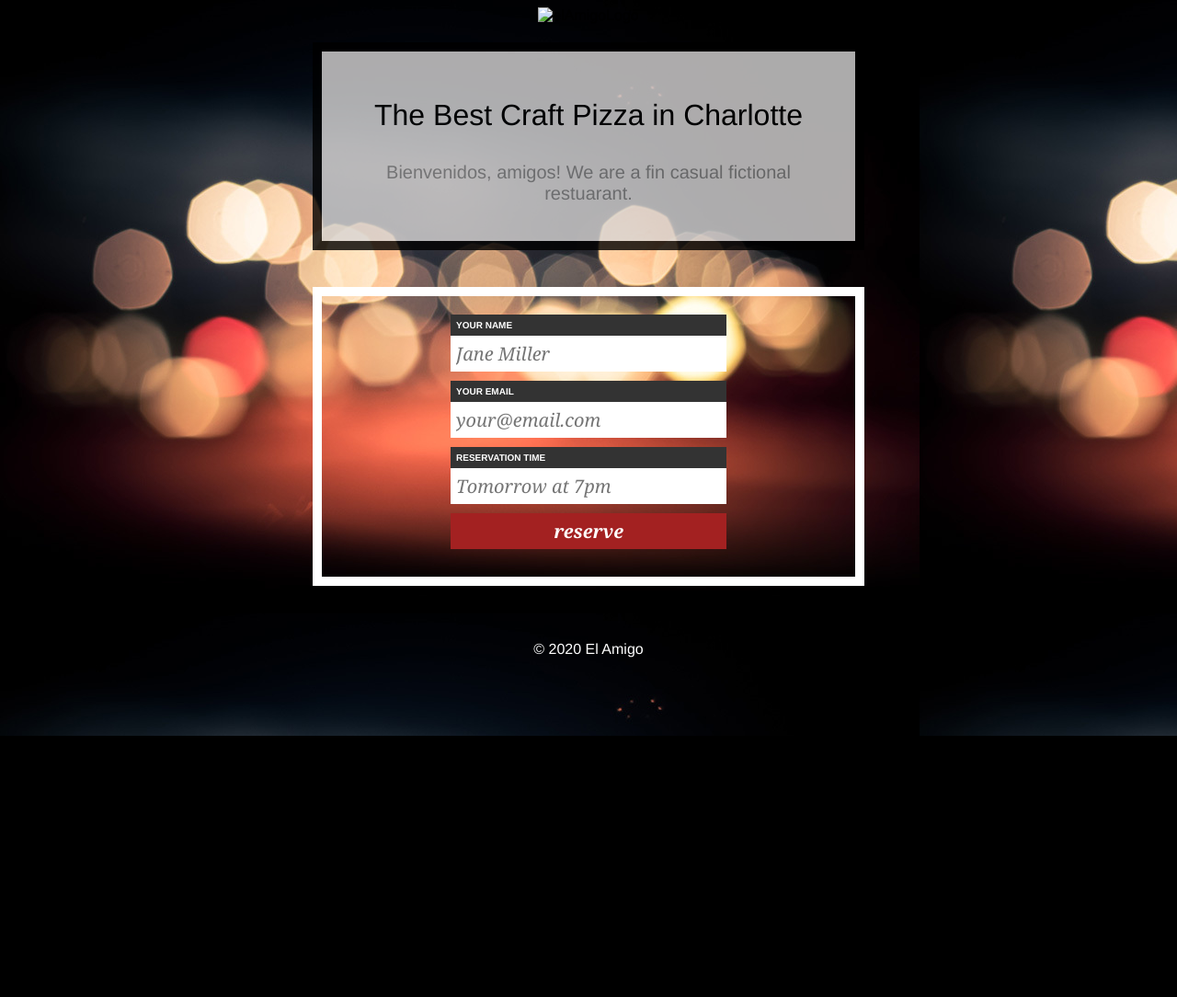
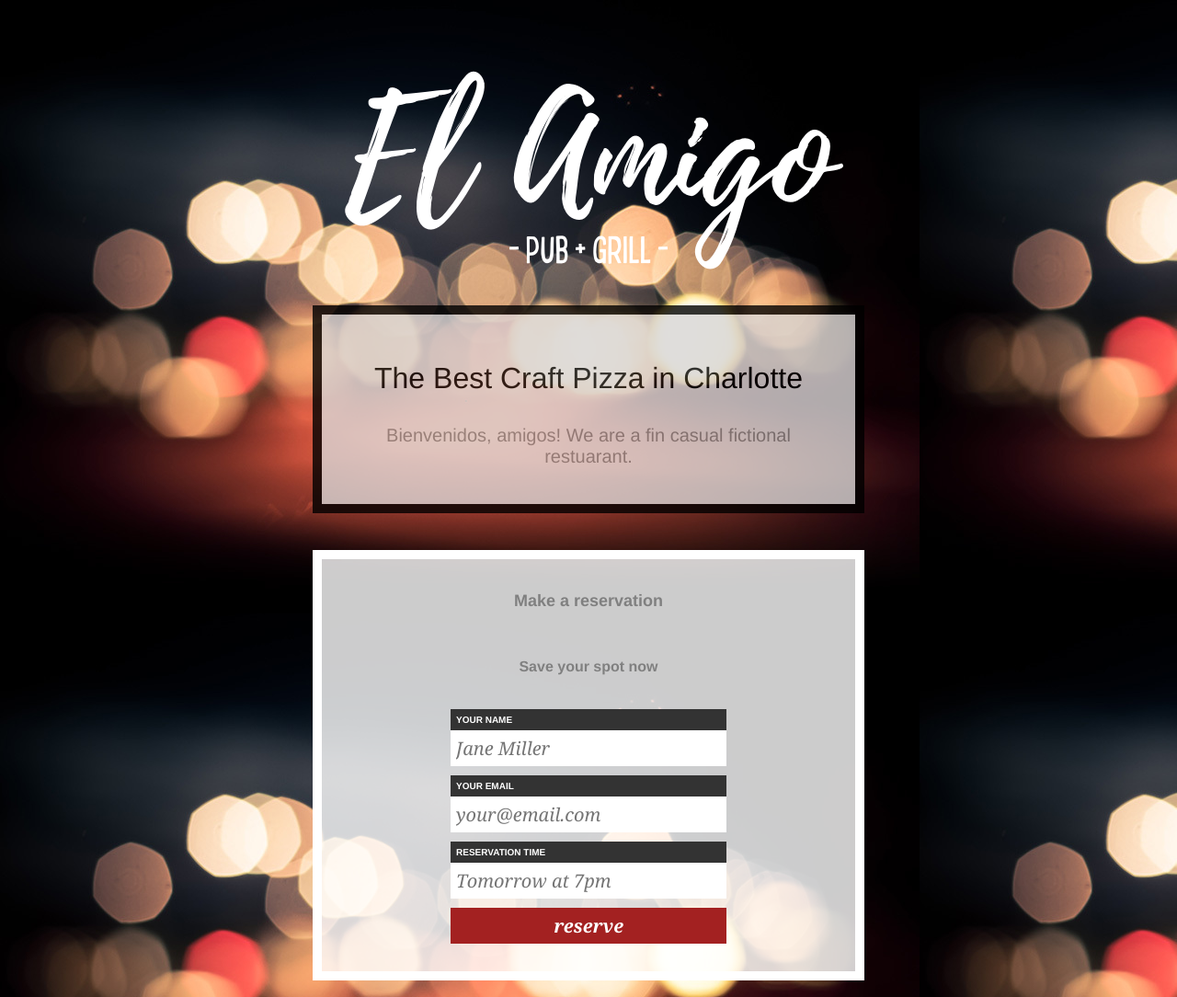
Before and after one commit to ImaniMoore/WorkshopForm, a plain HTML site: page index.html in a window 1280 px wide. Shown: the top 1084 px of the page at 92% size. Before the commit the page ends 800 px from the top, so only its background shows below. Drawn offline with Linux system fonts and the light colour scheme.

Commit message:
changed images in folder

```diff
--- a/index.css
+++ b/index.css
@@ -28,7 +28,7 @@ div {
   display: flex;
   border: 10px solid white;
   justify-content: center;
-  background: url(./transparent_white.png);
+  background: url(./images/transparent_white.png);
 }
 .Box,
 .block {
@@ -87,3 +87,14 @@ footer {
   font-weight: bold;
   color: white;
 }
+h2 {
+  color: gray;
+font-family: helvetica, arial, Helvetica, sans-serif;
+font-size: large;
+
+}
+h6 {
+  color: gray;
+  font-family: helvetica, arial, Helvetica, sans-serif;
+  font-size: medium;
+}
--- a/index.html
+++ b/index.html
@@ -8,7 +8,7 @@
   </head>
   <body>
     <header>
-      <img src="./elAmigoLogo.png" alt="elAmigoLogo" />
+      <img src="./images/elAmigoLogo.png" alt="elAmigoLogo" />
     </header>
     <div class="Box">
       <h1>The Best Craft Pizza in Charlotte</h1>
@@ -16,6 +16,8 @@
     </div>
     <div class="block">
       <form>
+        <h2>Make a reservation</h2>
+        <h6>Save your spot now</h6>
         <label for="name"> YOUR NAME</label>
         <input type="text" id="name" placeholder="Jane Miller" name="name" />
         <label for="email"> YOUR EMAIL</label>
```
